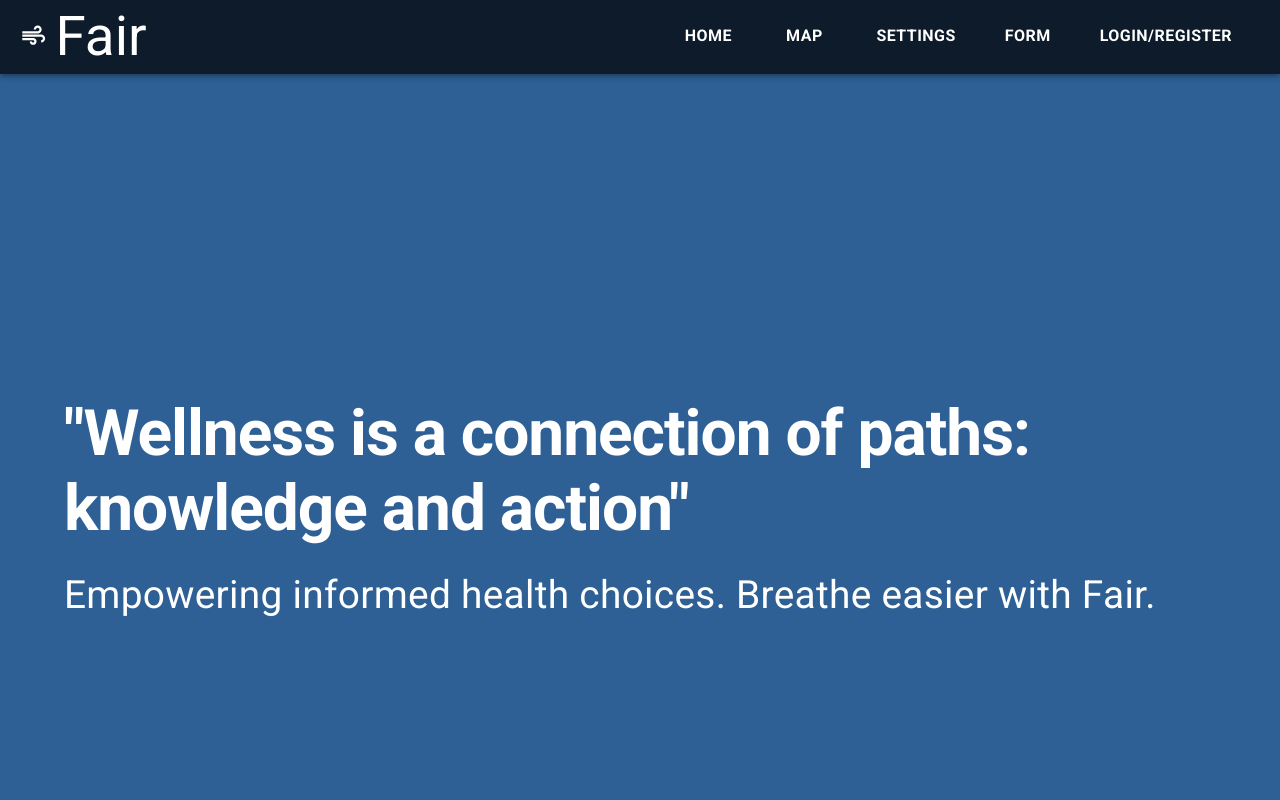
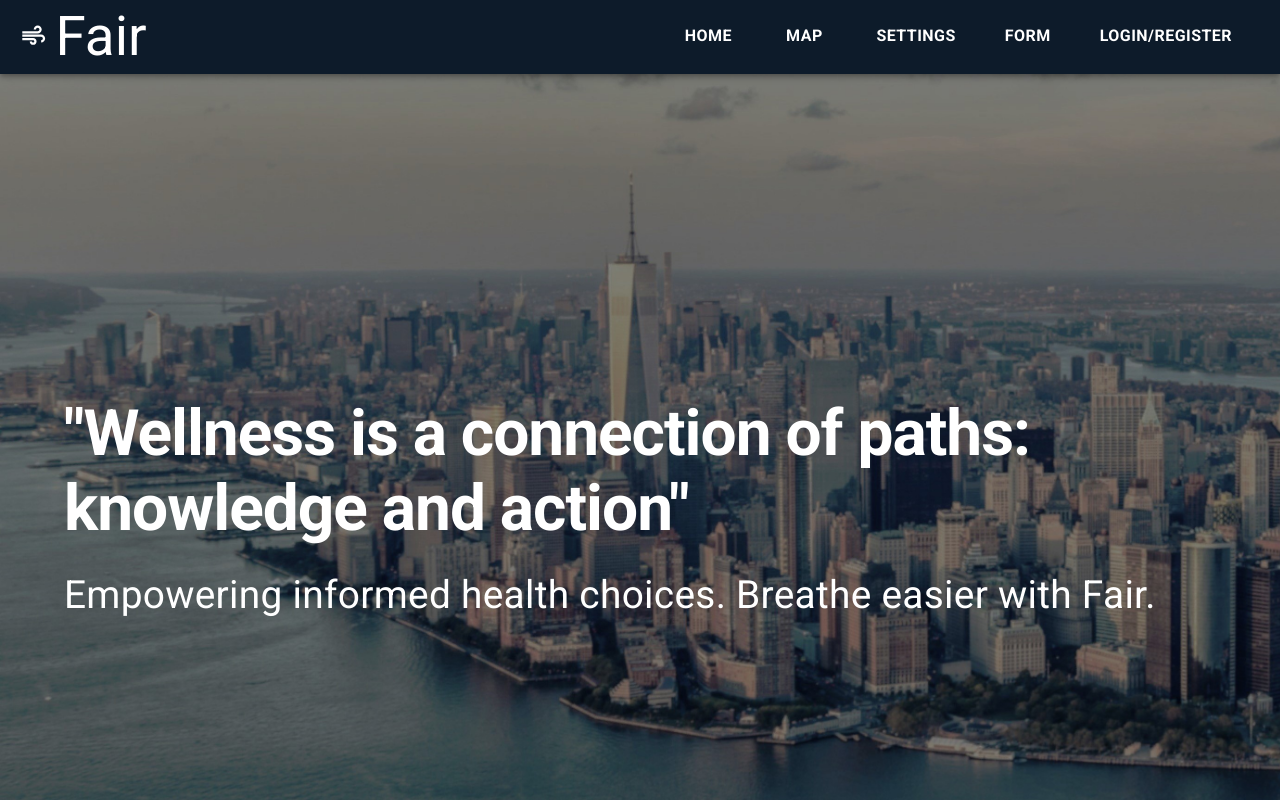
Before and after one commit to Naveen-Jaisankar/COMP47360-Web-Application, a React (Vite) app in the folder FrontEnd/air-quality-app/: page / in a window 1280 px wide. Shown: the top 800 px of the page. Built offline with nearby package versions, Linux system fonts and the light colour scheme; no server answers.

Commit message:
Home: stylings applied to home page

```diff
--- a/FrontEnd/air-quality-app/src/pages/Home.jsx
+++ b/FrontEnd/air-quality-app/src/pages/Home.jsx
@@ -7,20 +7,26 @@ import { styled } from "@mui/system";
 const image1 = "../src/static/proxy-image.png";
 const image2 = "../src/static/face-mask2.png";
 const image3 = "../src/static/heart.png";
+const bannerImage = "../src/static/newyorktest8.jpg"
 const videoUrl = "https://www.youtube.com/watch?v=FKBVwX8dVhI";
 
 const BannerBox = styled(Box)({
   backgroundColor: "#2E6095",
   display: "flex",
   alignItems: "center",
-  paddingBottom: "2rem", // Add padding at the bottom for the overlap
-  position: "relative", // Make sure it's positioned relatively
+  paddingBottom: "2rem",
+  position: "relative",
+  backgroundImage: `url(${bannerImage})`,
+  backgroundSize: "cover",
+  // background: `linear-gradient(rgba(255, 255, 255, 0.5), rgba(255, 255, 255, 0)), url(${bannerImage})`,
+
 });
 
 const QuoteBox = styled(Box)({
   display: "flex",
   flexDirection: "column",
   marginLeft: "4rem",
+
 });
 
 const ThickHeadingTypography = styled(Typography)({
@@ -28,6 +34,7 @@ const ThickHeadingTypography = styled(Typography)({
   fontSize: "4rem",
   fontWeight: 700,
   color: "white",
+  borderColor: "black",
 });
 
 const GetStartedBox = styled(Box)({
```
Also changed, not shown: FrontEnd/air-quality-app/src/static/newyorktest2.jpg (added), FrontEnd/air-quality-app/src/static/newyorktest8.jpg (added).
